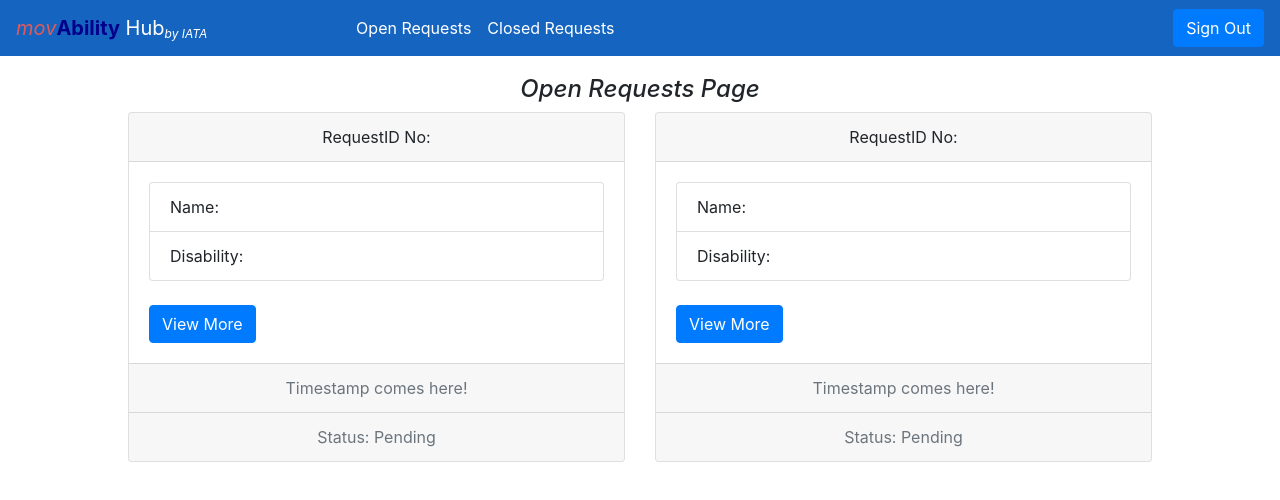
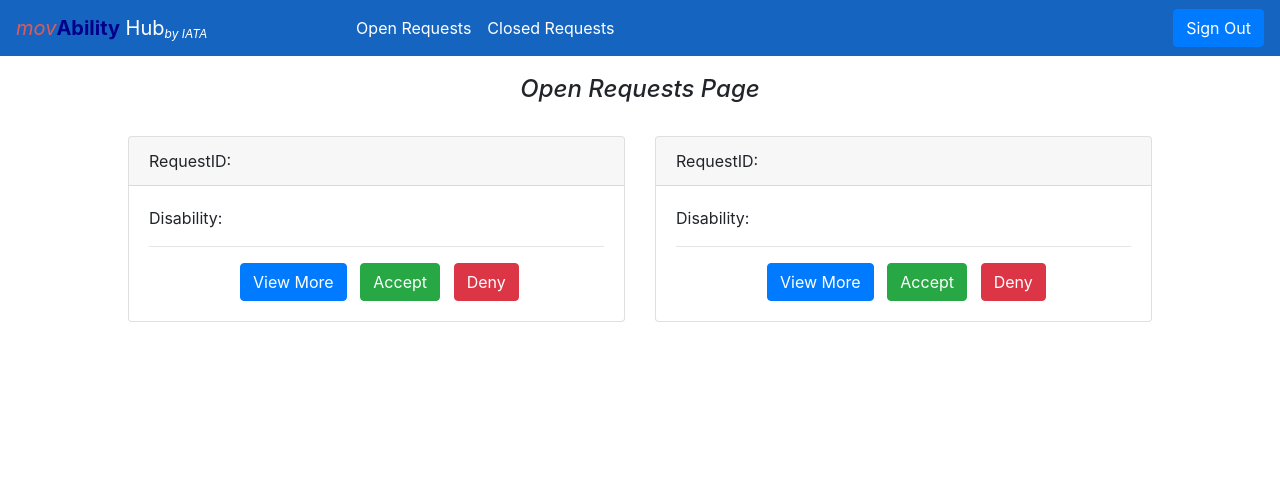
Before and after one commit to movAbilityHub/movAbilityHubFrontEnd, a React (Create React App) app: page /#/Airport/Dashboard in a window 1280 px wide. Shown: the top 500 px of the page. Built offline with nearby package versions, Linux system fonts and the light colour scheme.

Commit message:
Added Modal view for airline and airport

```diff
--- /dev/null
+++ b/src/components/airline/modal.js
@@ -0,0 +1,39 @@
+import React, {Component} from "react";
+import {Modal, Button, Row, Col} from "react-bootstrap";
+
+export class ViewModal extends Component{
+constructor(props){
+    super(props);
+
+}
+    render(){
+     return(
+        <Modal
+        {...this.props}
+        size="lg"
+        aria-labelledby="contained-modal-title-vcenter"
+        centered
+      >
+        <Modal.Header closeButton>
+          <Modal.Title id="contained-modal-title-vcenter">
+            RequestID: {/*props */}
+          </Modal.Title>
+        </Modal.Header>
+        <Modal.Body>
+        <h5>Name: </h5>
+        <h5>Ticket No:</h5>
+        <h5>Date of travel:</h5>
+        <br></br>
+        <p> Discription:</p>
+        <p>{/* add here */}</p>
+        </Modal.Body>
+        <Modal.Footer>
+          <Button onClick={this.props.onHide}>Close</Button>
+        </Modal.Footer>
+      </Modal>
+     );
+    }
+
+}
+
+export default ViewModal;
--- a/src/components/airline/openRequests.js
+++ b/src/components/airline/openRequests.js
@@ -2,51 +2,69 @@ import React, { Component } from "react";
 import Card from "react-bootstrap/Card";
 import CardDeck from "react-bootstrap/CardDeck";
 import Button from "react-bootstrap/Button";
+import ButtonToolbar from "react-bootstrap/ButtonToolbar";
 import ListGroup from "react-bootstrap/ListGroup";
+import ViewModal from "./modal";
 
 import "../../assets/styles/aaOpenRequests.css";
 
+class OpenRequests extends Component {
 
-class OpenRequests extends Component {
+  constructor(props){
+    super(props);
+    this.state={
+      modalShow:false,
+    }
+  }
+
   render() {
+    let modalClose=()=>this.setState({modalShow:false});
+
     return (
       <div className="vh-100">
         <h4 className="text-center">
           <i>Open Requests Page</i>
         </h4>
+        <br></br>
         <CardDeck>
           <Card>
-          <Card.Header>
-          RequestID: {/* props for ID*/}
-          </Card.Header>
+            <Card.Header>RequestID: {/* props for ID*/}</Card.Header>
             <Card.Body>
               Disability: {/* props for Disability here*/}
-           <br></br><hr/>
-           <Button className="btnViewMore" variant="primary">
+              <br />
+              <hr />
+              <Button className="btnViewMore" variant="primary" onClick={()=>this.setState({modalShow:true})}>
                 View More
               </Button>
+              <ViewModal
+              show={this.state.modalShow}
+              onHide={modalClose}
+              />
               <Button className="btnAccept" variant="success">
                 Accept
               </Button>
-         <Button className="btnDeny" variant="warning">
+              <Button className="btnDeny" variant="danger">
                 Deny
               </Button>
             </Card.Body>
           </Card>
           <Card>
-          <Card.Header>
-          RequestID: {/* props for ID*/}
-          </Card.Header>
+            <Card.Header>RequestID: {/* props for ID*/}</Card.Header>
             <Card.Body>
               Disability: {/* props for Disability here*/}
-           <br></br><hr/>
-           <Button className="btnViewMore py-1" variant="primary">
+              <br />
+              <hr />
+              <Button className="btnViewMore py-1" variant="primary" onClick={()=>this.setState({modalShow:true})}>
                 View More
               </Button>
+              <ViewModal
+              show={this.state.modalShow}
+              onHide={modalClose}
+              />
               <Button className="btnAccept py-1" variant="success">
                 Accept
               </Button>
-         <Button className="btnDeny py-1" variant="warning">
+              <Button className="btnDeny py-1" variant="danger">
                 Deny
               </Button>
             </Card.Body>
--- /dev/null
+++ b/src/components/airport/modal.js
@@ -0,0 +1,39 @@
+import React, {Component} from "react";
+import {Modal, Button, Row, Col} from "react-bootstrap";
+
+export class ViewModal extends Component{
+constructor(props){
+    super(props);
+
+}
+    render(){
+     return(
+        <Modal
+        {...this.props}
+        size="lg"
+        aria-labelledby="contained-modal-title-vcenter"
+        centered
+      >
+        <Modal.Header closeButton>
+          <Modal.Title id="contained-modal-title-vcenter">
+            RequestID: {/*props */}
+          </Modal.Title>
+        </Modal.Header>
+        <Modal.Body>
+        <h5>Name: </h5>
+        <h5>Ticket No:</h5>
+        <h5>Date of travel:</h5>
+        <br></br>
+        <p> Discription:</p>
+        <p>{/* add here */}</p>
+        </Modal.Body>
+        <Modal.Footer>
+          <Button onClick={this.props.onHide}>Close</Button>
+        </Modal.Footer>
+      </Modal>
+     );
+    }
+
+}
+
+export default ViewModal;
--- a/src/components/airport/openRequests.js
+++ b/src/components/airport/openRequests.js
@@ -2,57 +2,68 @@ import React, { Component } from "react";
 import Card from "react-bootstrap/Card";
 import CardDeck from "react-bootstrap/CardDeck";
 import Button from "react-bootstrap/Button";
-import ListGroup from "react-bootstrap/ListGroup";
+import ViewModal from "./modal";
 
 class OpenRequests extends Component {
+  constructor(props){
+    super(props);
+    this.state={
+      modalShow:false,
+    }
+  }
+
+
   render() {
+    let modalClose=()=>this.setState({modalShow:false});
+
     return (
       <div className="vh-100">
         <h4 className="text-center">
           <i>Open Requests Page</i>
         </h4>
+        <br></br>
         <CardDeck>
         <Card>
-            <Card.Header className="text-center">
-              RequestID No: {/*ID props added here?*/}
-            </Card.Header>
+        <Card.Header>RequestID: {/* props for ID*/}</Card.Header>
         <Card.Body>
-              <ListGroup>
-                <ListGroup.Item>Name: </ListGroup.Item>
-                <ListGroup.Item>Disability: </ListGroup.Item>
-              </ListGroup>
+          Disability: {/* props for Disability here*/}
           <br />
-              <Button className="button" variant="primary">
+          <hr />
+          <Button className="btnViewMore" variant="primary" onClick={()=>this.setState({modalShow:true})}>
             View More
           </Button>
+          <ViewModal
+              show={this.state.modalShow}
+              onHide={modalClose}
+              />
+          <Button className="btnAccept" variant="success">
+            Accept
+          </Button>
+          <Button className="btnDeny" variant="danger">
+            Deny
+          </Button>
         </Card.Body>
-            <Card.Footer className="text-muted text-center">
-              Timestamp comes here!
-            </Card.Footer>
-            <Card.Footer className="text-muted text-center">
-              Status: Pending
-            </Card.Footer>
       </Card>
       <Card>
-            <Card.Header className="text-center">
-              RequestID No: {/*ID props added here?*/}
-            </Card.Header>
+        <Card.Header>RequestID: {/* props for ID*/}</Card.Header>
         <Card.Body>
-              <ListGroup>
-                <ListGroup.Item>Name: </ListGroup.Item>
-                <ListGroup.Item>Disability: </ListGroup.Item>
-              </ListGroup>
+          Disability: {/* props for Disability here*/}
           <br />
-              <Button className="button" variant="primary">
+          <hr />
+          <Button className="btnViewMore" variant="primary" onClick={()=>this.setState({modalShow:true})}>
             View More
           </Button>
+          <ViewModal
+              show={this.state.modalShow}
+              onHide={modalClose}
+              />
+          <Button className="btnAccept" variant="success">
+            Accept
+          </Button>
+          <Button className="btnDeny" variant="danger">
+            Deny
+          </Button>
         </Card.Body>
-            <Card.Footer className="text-muted text-center">
-              Timestamp comes here!
-            </Card.Footer>
-            <Card.Footer className="text-muted text-center">
-              Status: Pending
-            </Card.Footer>
       </Card>
         </CardDeck>
       </div>
```
Lines whose indentation alone changed are shown as unchanged.
